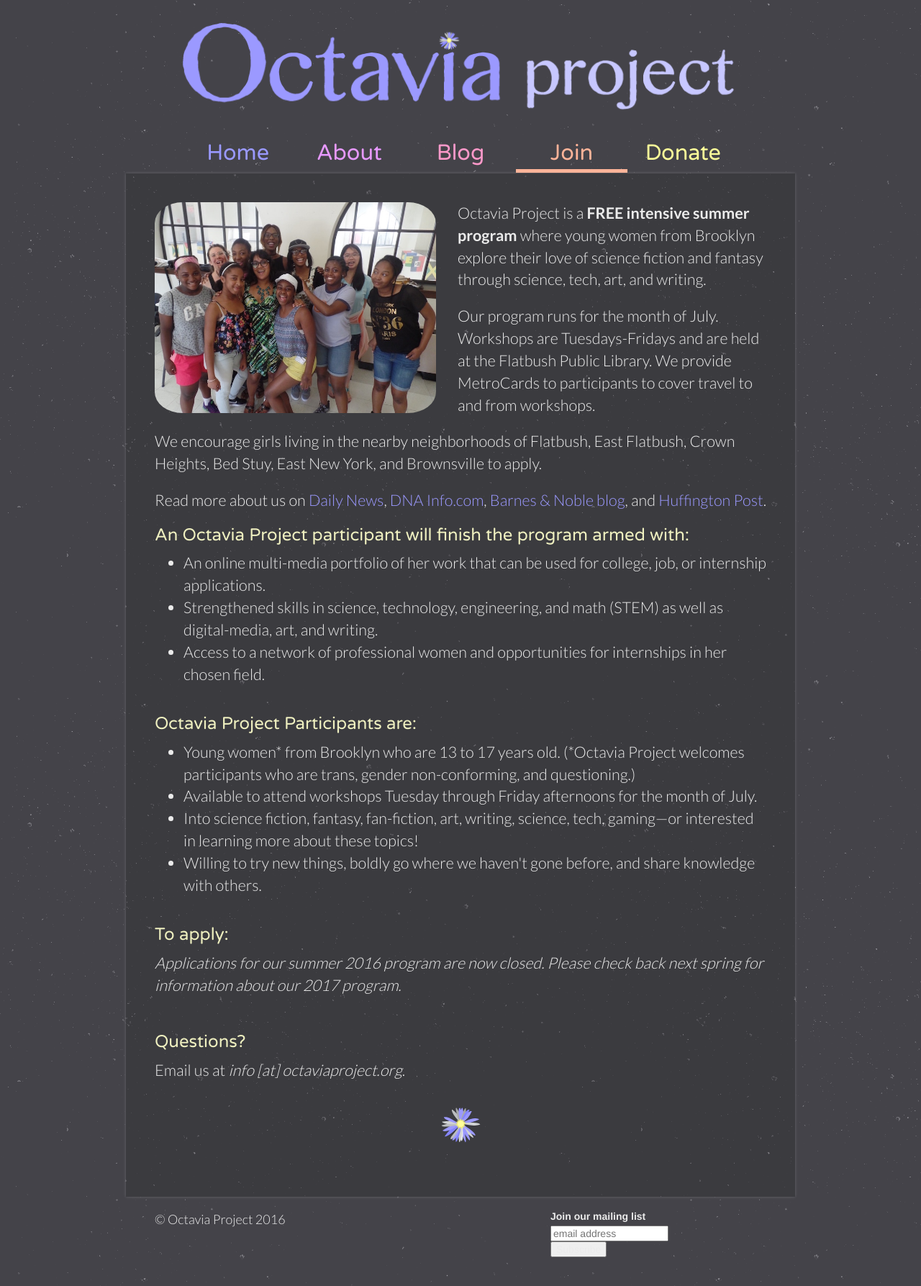
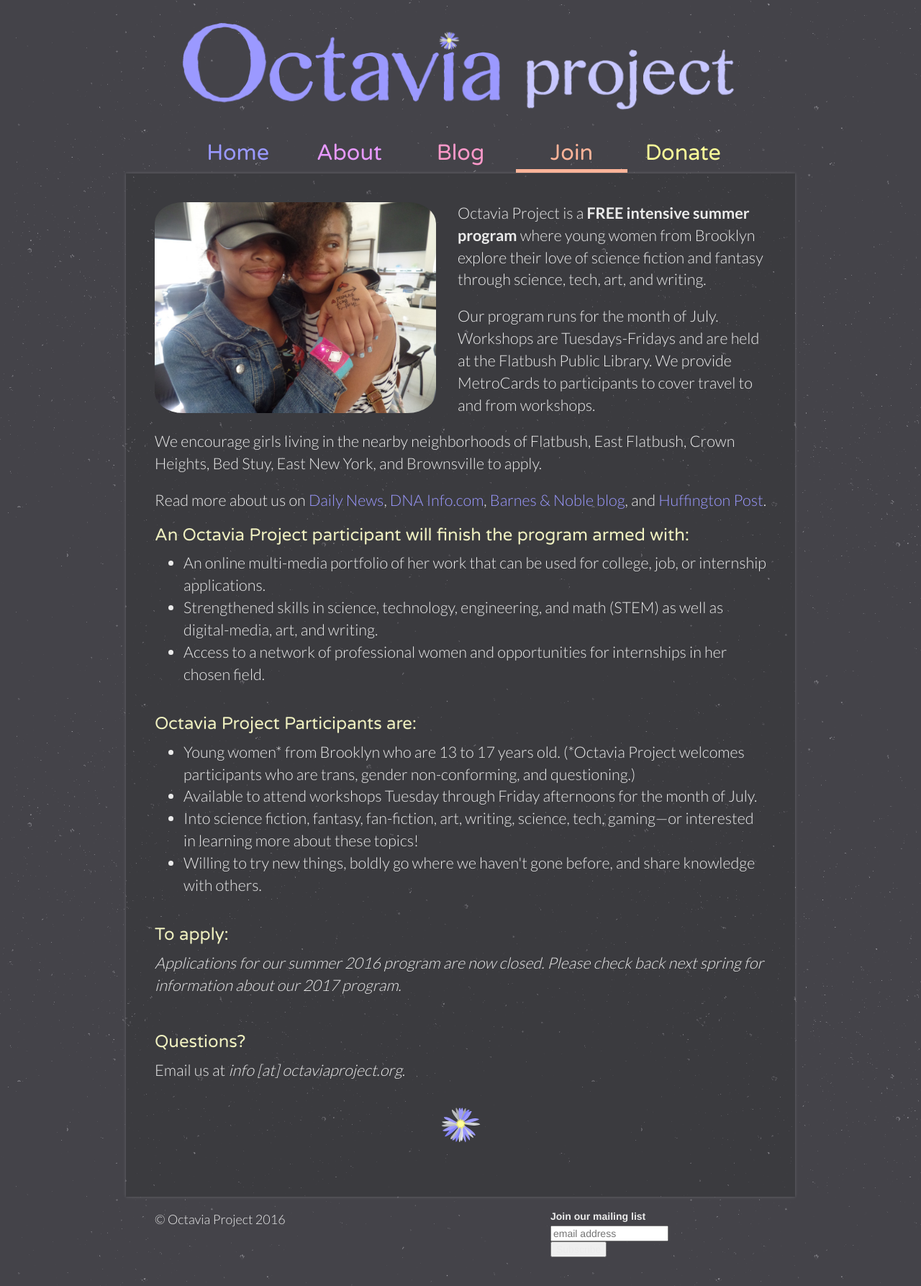
Before and after one commit to OctaviaProject/octaviaproject.github.io, a Jekyll site: the page built from join.html, in a window 1280 px wide. Shown: the whole page at 72% size. Built offline with Jekyll 4.4.1, drawn with Linux system fonts in a browser that asks for light colours; comment, search, counter and statistics services are not loaded.

Commit message:
updated pic

```diff
--- a/join.html
+++ b/join.html
@@ -2,7 +2,7 @@
 ---
 {% include header.html %}
 
-    <img class="bio" src="{{ site.url }}/assets/img/photos/grouppic.jpg">
+    <img class="bio" src="{{ site.url }}/assets/img/photos/Besties.jpg">
 
     <div class="about" style="font-size: 1.2em;">
 
```
